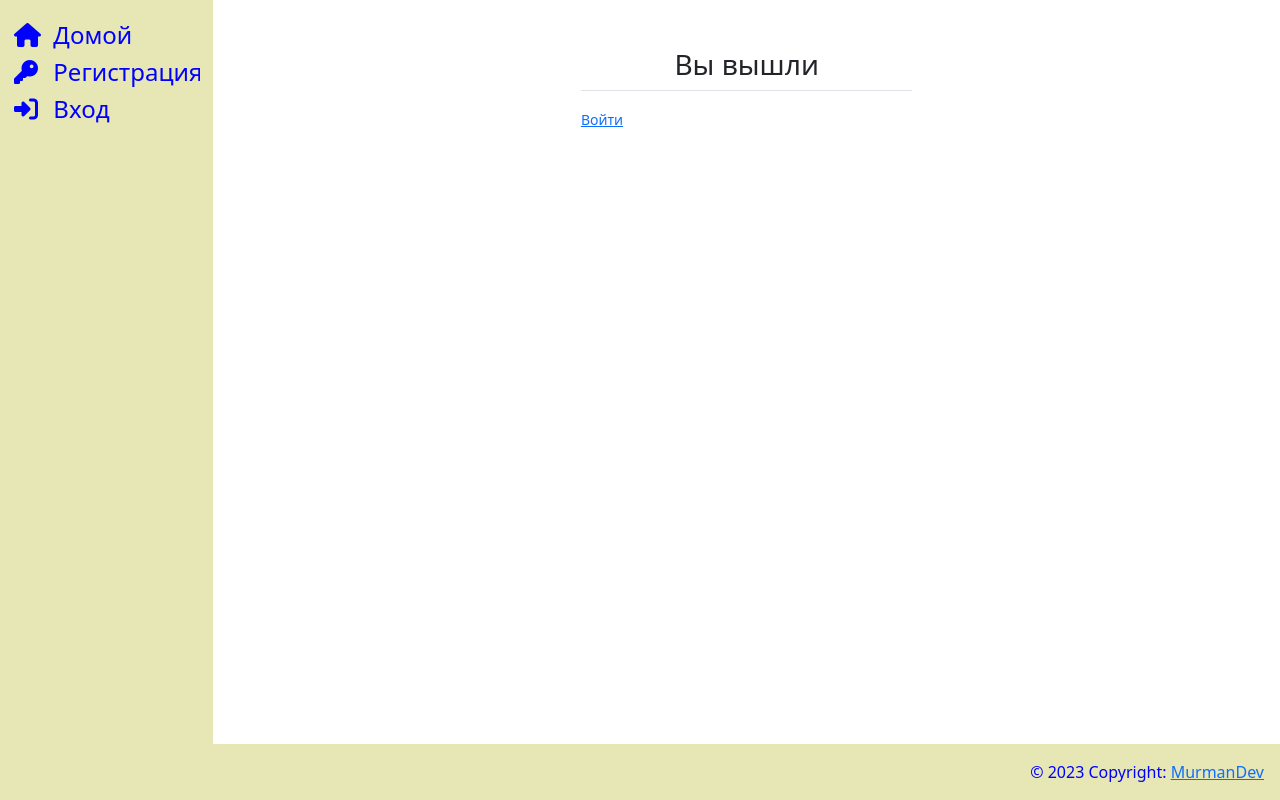
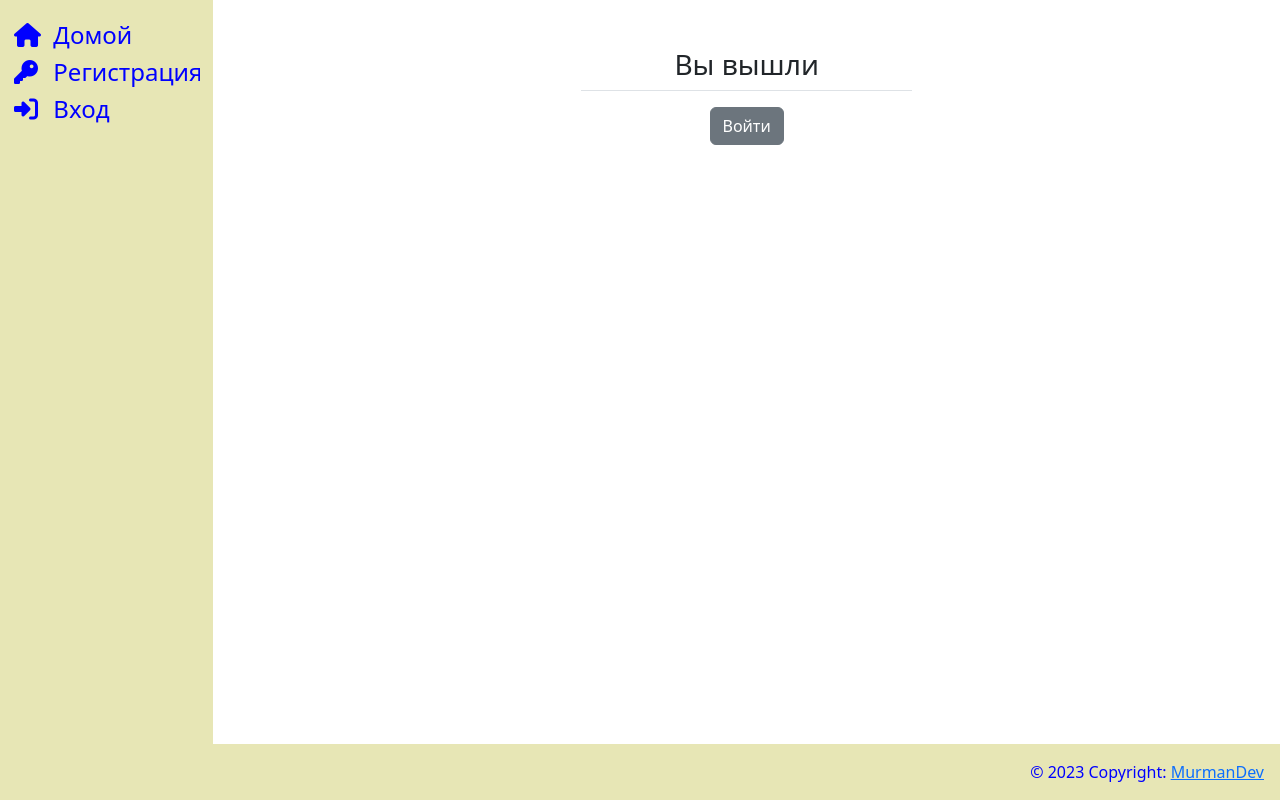
Before and after one commit to murmandev/dz-rtk, a Django app: page /accounts/logout/ in a window 1280 px wide. Run offline with Django 4.2, Linux system fonts and the light colour scheme; some libraries are stand-ins or nearby versions.

Commit message:
Подправил вид форм и проверку на удаление

```diff
--- a/core/templates/core/detail.html
+++ b/core/templates/core/detail.html
@@ -51,7 +51,7 @@
 
         <div class="row">
             <div class="col-6 text-start">
-                {% if request.user.username == object.author.username %}
+                {% if request.user.username == object.author.username or request.user.is_superuser %}
                     <div class="pb-3">
                         <a href="{% url 'delete' object.pk %}" class="pb-3">Удалить</a>
                     </div>
--- a/core/views.py
+++ b/core/views.py
@@ -14,11 +14,13 @@ class Index(ListView):
     template_name = 'core/index.html'
     paginate_by = 5
 
+
 class Featured(ListView):
     model = Article
     queryset = Article.objects.filter(featured = False).order_by('-date')
     template_name = 'core/featured.html'
     paginate_by = 5
+
 
 class DetailArticleView(DetailView):
     model = Article
@@ -32,6 +34,7 @@ class DetailArticleView(DetailView):
             context['like_by_user'] = True
         return context
 
+
 class LikeArticle(View):
     def post(self, request, pk):
         article = Article.objects.get(id=pk)
@@ -42,6 +45,7 @@ class LikeArticle(View):
 
         article.save()
         return redirect('detail_article', pk)
+
 
 class Moderated(View):
     def post(self, request, pk):
--- a/users/templates/users/login.html
+++ b/users/templates/users/login.html
@@ -3,8 +3,8 @@
 
 {% block content %}
     <div class="row">
-        <div class="col-11 col-md-4 mx-auto mt-5">
-            <h3 class="text-center">Вход</h3>
+        <div class="col-11 col-md-4 mx-auto mt-5 text-center">
+            <h3 class="">Вход</h3>
             <form method="POST">
                 {% csrf_token %}
                 {{ form|crispy }}
--- a/users/templates/users/logout.html
+++ b/users/templates/users/logout.html
@@ -4,9 +4,9 @@
     <div class="row">
         <div class="col-10 col-md-4 mx-auto mt-5">
             <h3 class="text-center">Вы вышли</h3>
-            <div class="border-top pt-3">
+            <div class="border-top pt-3 text-center">
                 <small class="text-muted">
-                    <a class="text-center"  href="{% url 'login' %}">Войти</a>
+                    <a class="btn btn-secondary text-center"  href="{% url 'login' %}">Войти</a>
                 </small>
             </div>
         </div>
```
